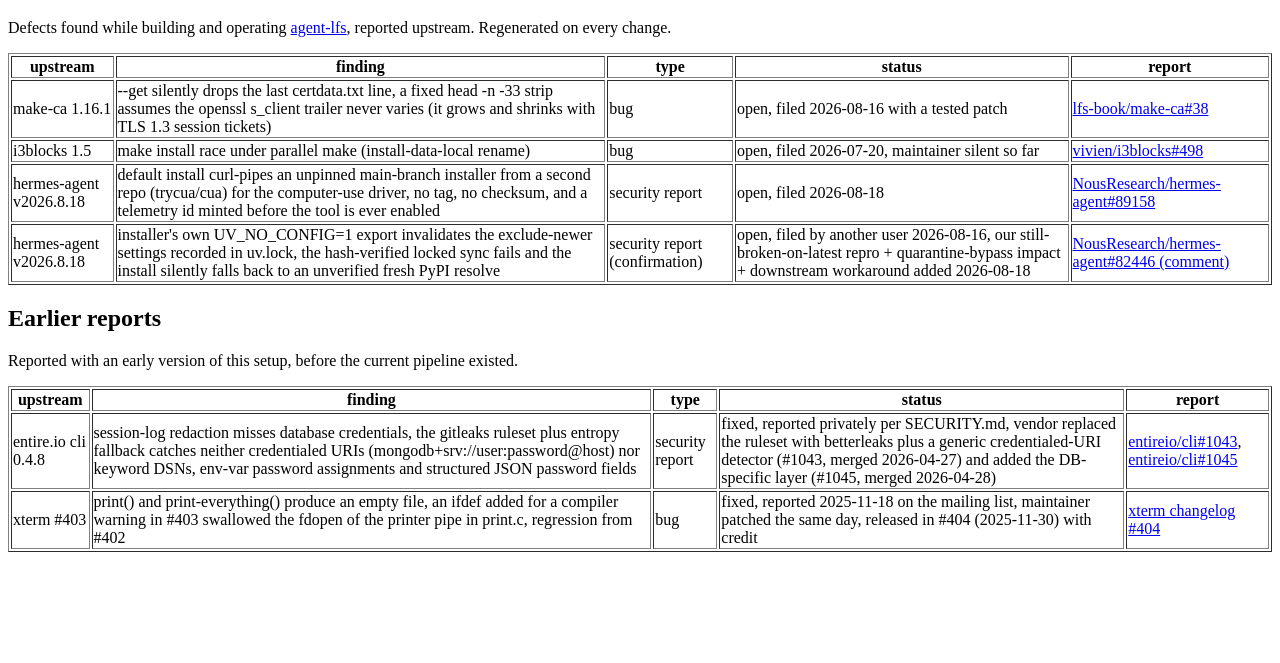
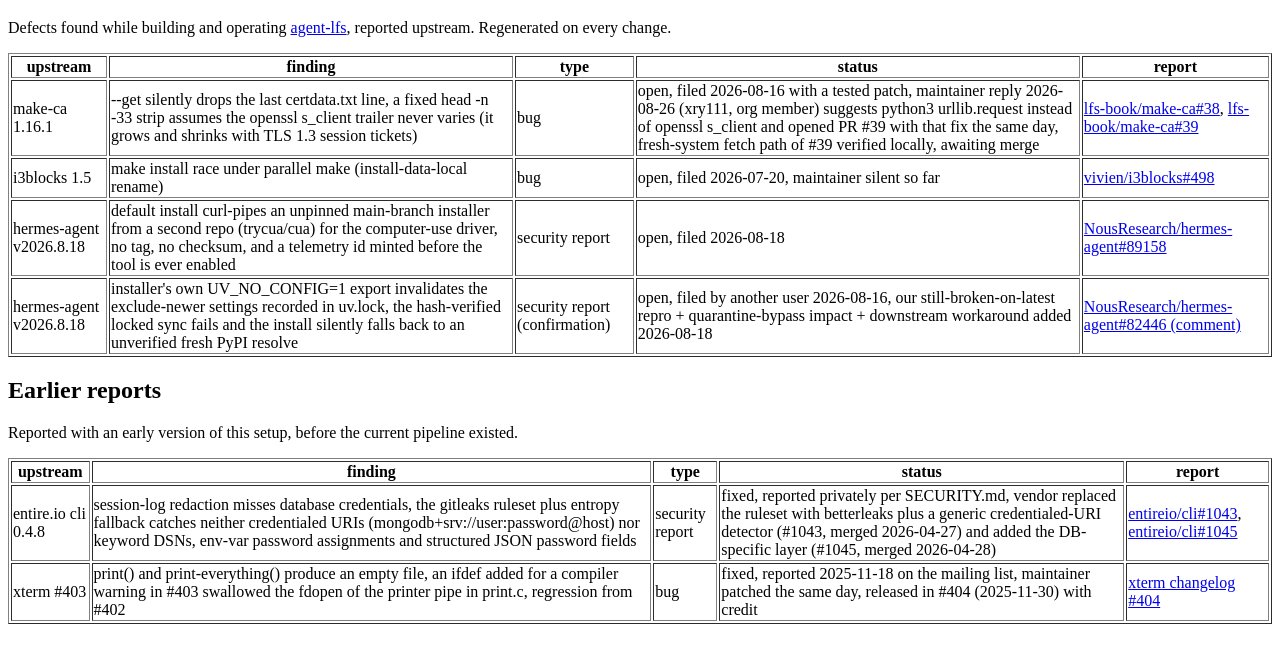
Before and after one commit to felixbrock/upstream-reports, a plain HTML site: page index.html in a window 1280 px wide. Shown: the part 61-724 px from the top of the page. Drawn offline with Linux system fonts and the light colour scheme.

Commit message:
regenerate (6 rows)

```diff
--- a/index.html
+++ b/index.html
@@ -10,7 +10,7 @@
 <p>Defects found while building and operating <a href="https://github.com/felixbrock/agent-lfs">agent-lfs</a>, reported upstream. Regenerated on every change.</p>
 <table border="1">
 <tr><th>upstream</th><th>finding</th><th>type</th><th>status</th><th>report</th></tr>
-<tr><td>make-ca 1.16.1</td><td>--get silently drops the last certdata.txt line, a fixed head -n -33 strip assumes the openssl s_client trailer never varies (it grows and shrinks with TLS 1.3 session tickets)</td><td>bug</td><td>open, filed 2026-08-16 with a tested patch</td><td><a href="https://github.com/lfs-book/make-ca/issues/38">lfs-book/make-ca#38</a></td></tr>
+<tr><td>make-ca 1.16.1</td><td>--get silently drops the last certdata.txt line, a fixed head -n -33 strip assumes the openssl s_client trailer never varies (it grows and shrinks with TLS 1.3 session tickets)</td><td>bug</td><td>open, filed 2026-08-16 with a tested patch, maintainer reply 2026-08-26 (xry111, org member) suggests python3 urllib.request instead of openssl s_client and opened PR #39 with that fix the same day, fresh-system fetch path of #39 verified locally, awaiting merge</td><td><a href="https://github.com/lfs-book/make-ca/issues/38">lfs-book/make-ca#38</a>, <a href="https://github.com/lfs-book/make-ca/pull/39">lfs-book/make-ca#39</a></td></tr>
 <tr><td>i3blocks 1.5</td><td>make install race under parallel make (install-data-local rename)</td><td>bug</td><td>open, filed 2026-07-20, maintainer silent so far</td><td><a href="https://github.com/vivien/i3blocks/issues/498">vivien/i3blocks#498</a></td></tr>
 <tr><td>hermes-agent v2026.8.18</td><td>default install curl-pipes an unpinned main-branch installer from a second repo (trycua/cua) for the computer-use driver, no tag, no checksum, and a telemetry id minted before the tool is ever enabled</td><td>security report</td><td>open, filed 2026-08-18</td><td><a href="https://github.com/NousResearch/hermes-agent/issues/89158">NousResearch/hermes-agent#89158</a></td></tr>
 <tr><td>hermes-agent v2026.8.18</td><td>installer's own UV_NO_CONFIG=1 export invalidates the exclude-newer settings recorded in uv.lock, the hash-verified locked sync fails and the install silently falls back to an unverified fresh PyPI resolve</td><td>security report (confirmation)</td><td>open, filed by another user 2026-08-16, our still-broken-on-latest repro + quarantine-bypass impact + downstream workaround added 2026-08-18</td><td><a href="https://github.com/NousResearch/hermes-agent/issues/82446#issuecomment-5328101036">NousResearch/hermes-agent#82446 (comment)</a></td></tr>
```
